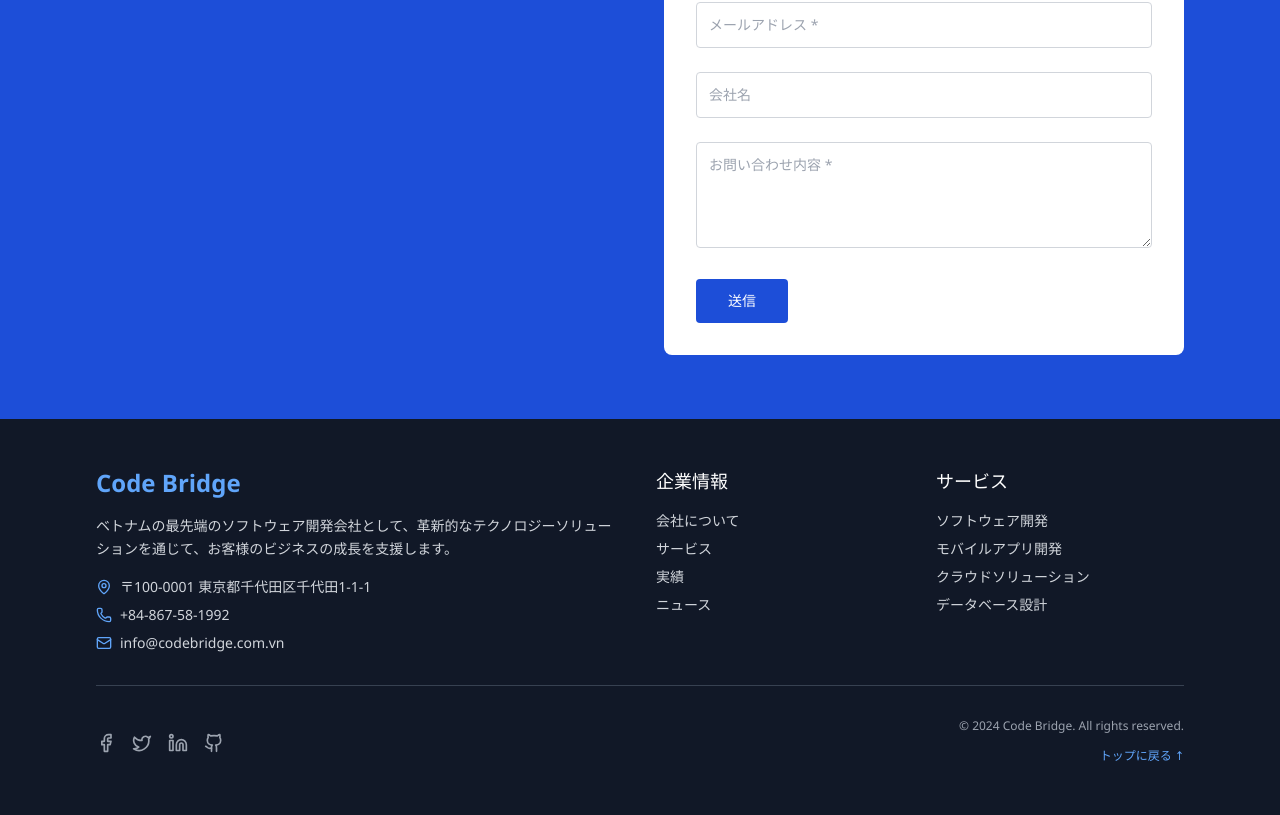
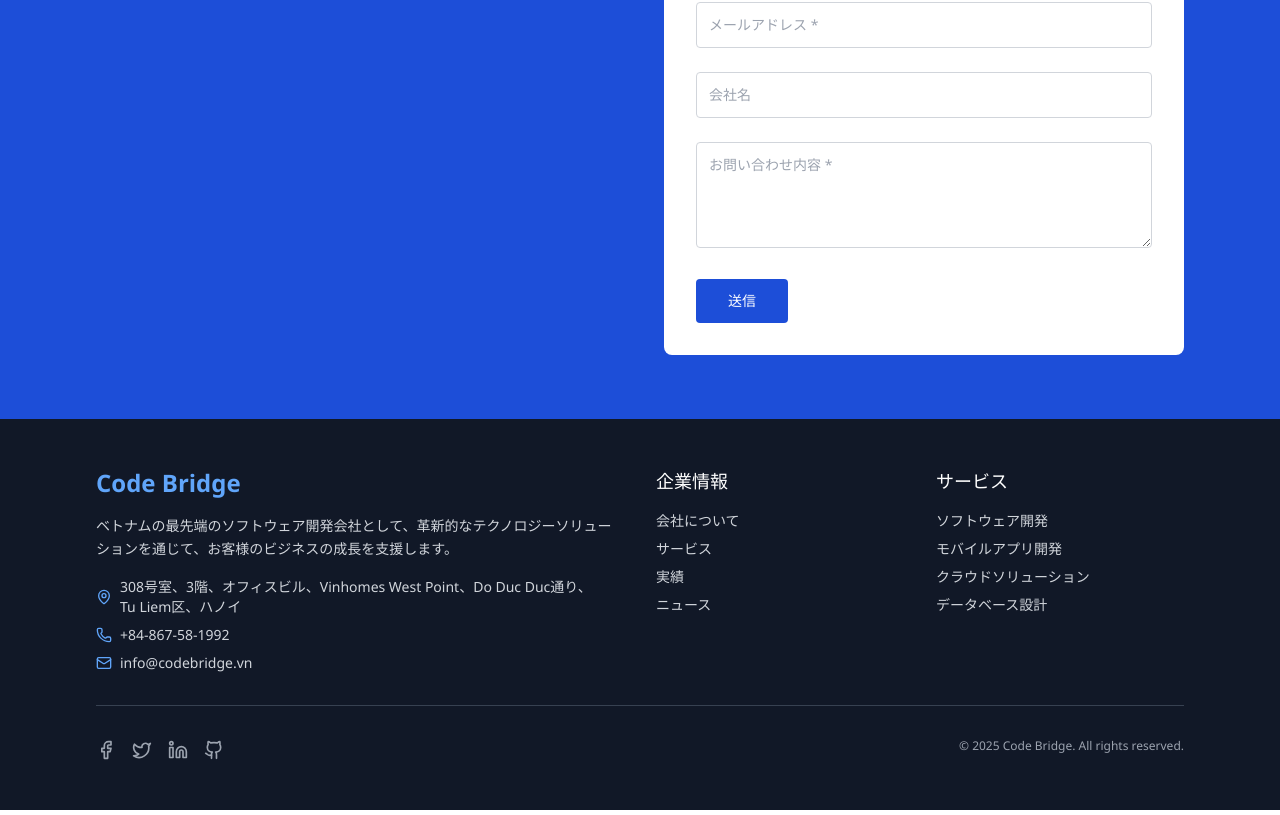
Before and after one commit to LeHai9192/my-wbsite, a React (Create React App) app: page / in a window 1280 px wide. Shown: the part 4066-4881 px from the top of the page. Built offline with nearby package versions, Linux system fonts and the light colour scheme.

Commit message:
Fix UI Footer

```diff
--- a/src/components/Footer.js
+++ b/src/components/Footer.js
@@ -24,7 +24,7 @@ const Footer = () => {
             <div className="space-y-2">
               <div className="flex items-center text-gray-300 text-sm">
                 <MapPin className="w-4 h-4 mr-2 text-blue-400" />
-                <span>〒100-0001 東京都千代田区千代田1-1-1</span>
+                <span>308号室、3階、オフィスビル、Vinhomes West Point、Do Duc Duc通り、<br></br>Tu Liem区、ハノイ</span>
               </div>
               <div className="flex items-center text-gray-300 text-sm">
                 <Phone className="w-4 h-4 mr-2 text-blue-400" />
@@ -32,7 +32,7 @@ const Footer = () => {
               </div>
               <div className="flex items-center text-gray-300 text-sm">
                 <Mail className="w-4 h-4 mr-2 text-blue-400" />
-                <span>info@codebridge.com.vn</span>
+                <span>info@codebridge.vn</span>
               </div>
             </div>
           </div>
@@ -72,18 +72,18 @@ const Footer = () => {
           <div>
             <h3 className="text-lg font-medium mb-4">サービス</h3>
             <div className="space-y-2">
-              <a href="#" className="block text-gray-300 hover:text-white text-sm transition-colors">
-                ソフトウェア開発
-              </a>
-              <a href="#" className="block text-gray-300 hover:text-white text-sm transition-colors">
+              <button type="button" className="block text-gray-300 hover:text-white text-sm transition-colors">
+              ソフトウェア開発
+              </button>
+            <button type="button" className="block text-gray-300 hover:text-white text-sm transition-colors">
                 モバイルアプリ開発
-              </a>
-              <a href="#" className="block text-gray-300 hover:text-white text-sm transition-colors">
+              </button>
+               <button type="button"className="block text-gray-300 hover:text-white text-sm transition-colors">
                 クラウドソリューション
-              </a>
-              <a href="#" className="block text-gray-300 hover:text-white text-sm transition-colors">
+              </button>
+              <button type="button"className="block text-gray-300 hover:text-white text-sm transition-colors">
                 データベース設計
-              </a>
+              </button>
             </div>
           </div>
         </div>
@@ -108,14 +108,8 @@ const Footer = () => {
 
             <div className="text-center md:text-right">
               <p className="text-gray-400 text-xs mb-2">
-                © 2024 Code Bridge. All rights reserved.
+                © 2025 Code Bridge. All rights reserved.
               </p>
-              <button
-                onClick={scrollToTop}
-                className="text-blue-400 hover:text-blue-300 text-xs transition-colors"
-              >
-                トップに戻る ↑
-              </button>
             </div>
           </div>
         </div>
```
